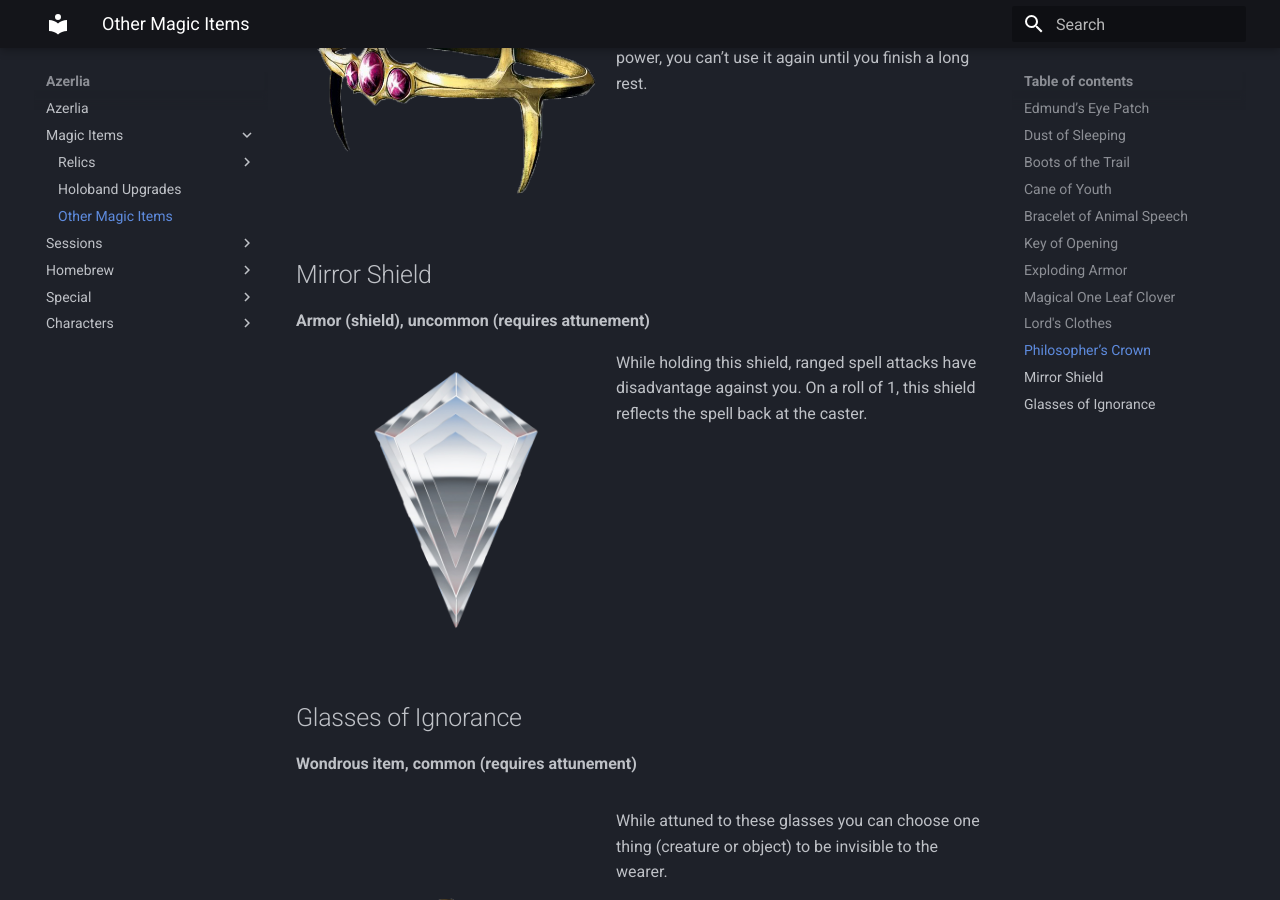
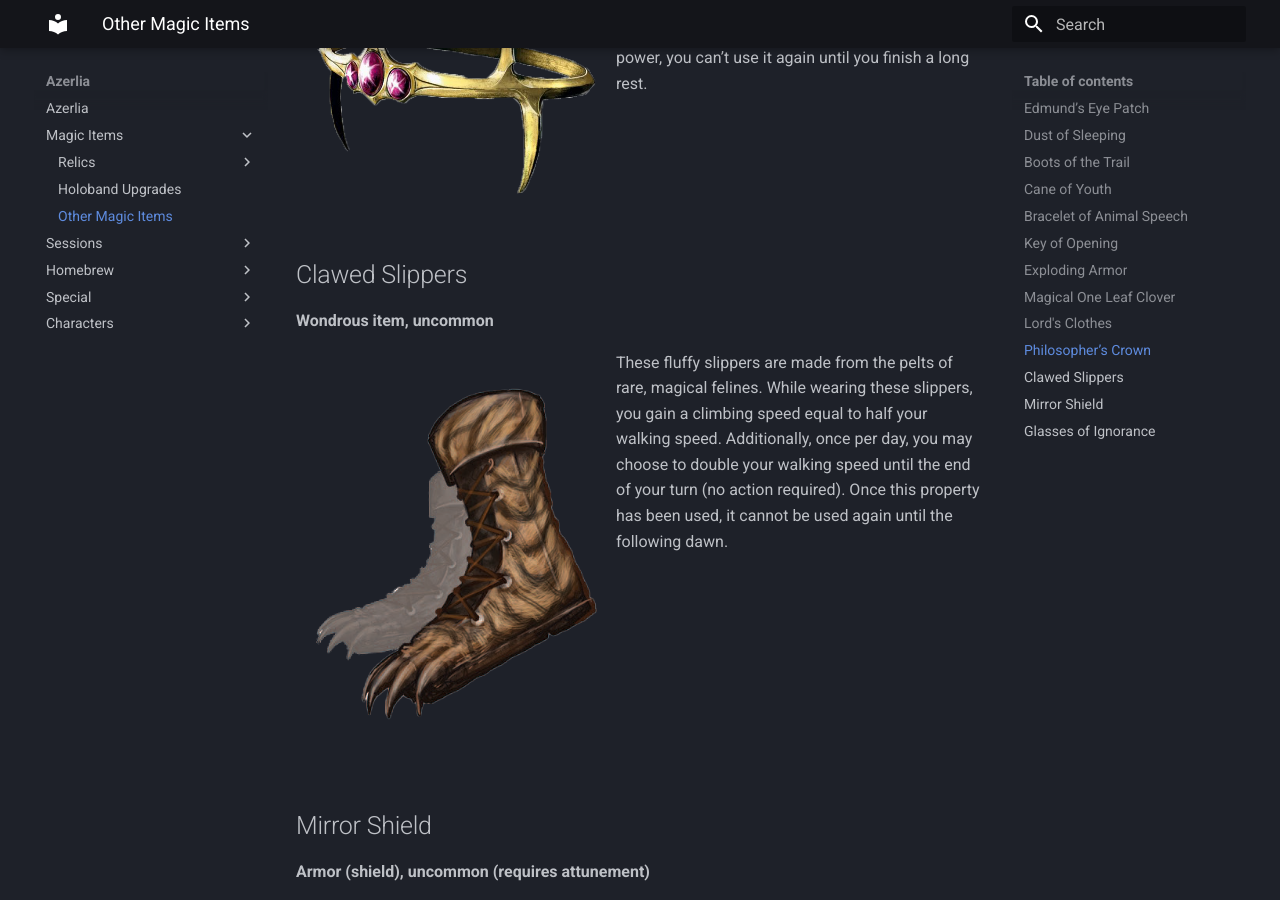
Before and after one commit to Zolmy/azerlia, an MkDocs documentation site: the page built from docs/magic_items/other.md, in a window 1280 px wide and 900 px high, scrolled down 4424 px. Built offline with MkDocs 1.6.1 and Material for MkDocs 9.7.7, drawn with Linux system fonts in a browser that asks for light colours; some of the changed text lies outside the part shown.

Commit message:
Update other.md

```diff
--- a/docs/magic_items/other.md
+++ b/docs/magic_items/other.md
@@ -79,9 +79,9 @@ While attuned to this item you gain the following benefits:
 <li>
 You have advantage against being charmed or frightened
 </li>
-<!-- <li>
+<li>
 You have resistance to non magical bludgeoning, piercing, and slashing damage
-</li> -->
+</li>
 <!-- <li>
 You have advantage on stealth and sleight of hand rolls
 </li> -->
@@ -128,7 +128,7 @@ While wearing this dark ceramic ear cuff, your Wisdom (Perception) checks that r
 
 </div> -->
 
-<!-- ## Clawed Slippers
+## Clawed Slippers
 **Wondrous item, uncommon**
 
 <div class="imgoverflow">
@@ -136,7 +136,7 @@ While wearing this dark ceramic ear cuff, your Wisdom (Perception) checks that r
 
 These fluffy slippers are made from the pelts of rare, magical felines. While wearing these slippers, you gain a climbing speed equal to half your walking speed. Additionally, once per day, you may choose to double your walking speed until the end of your turn (no action required). Once this property has been used, it cannot be used again until the following dawn.
 
-</div> -->
+</div>
 
 ## Mirror Shield
 **Armor (shield), uncommon (requires attunement)**
```
